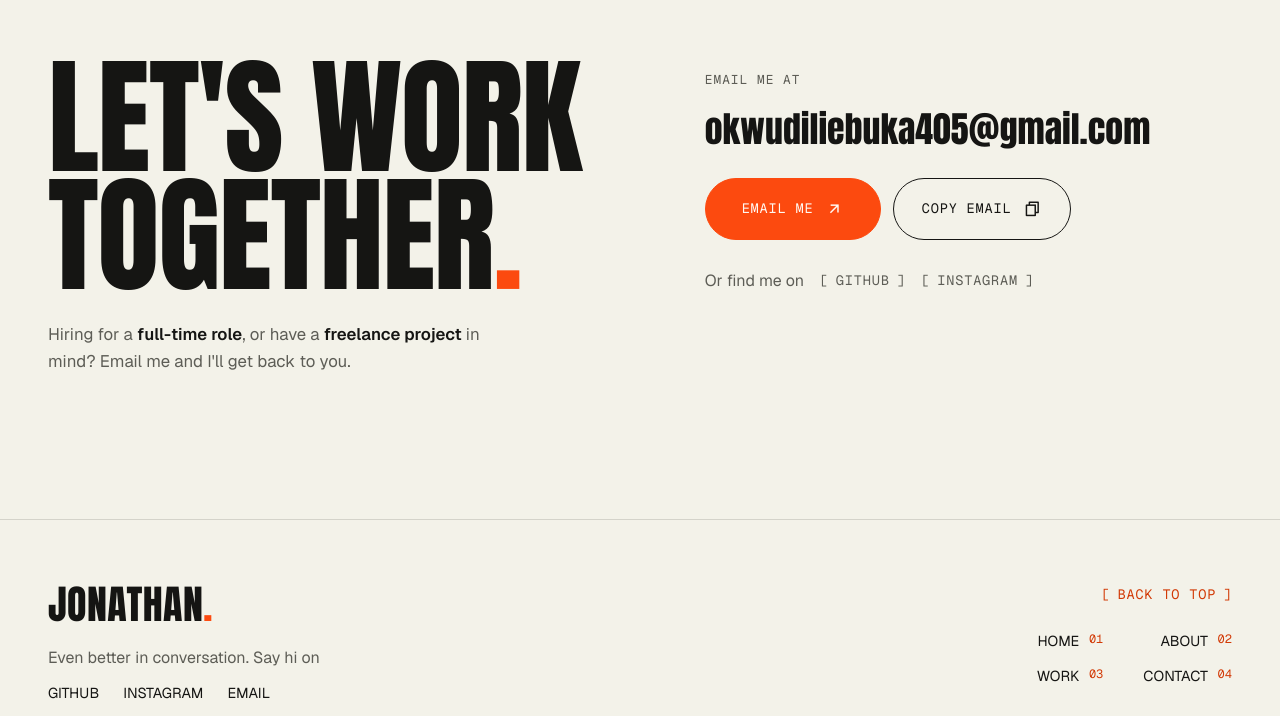
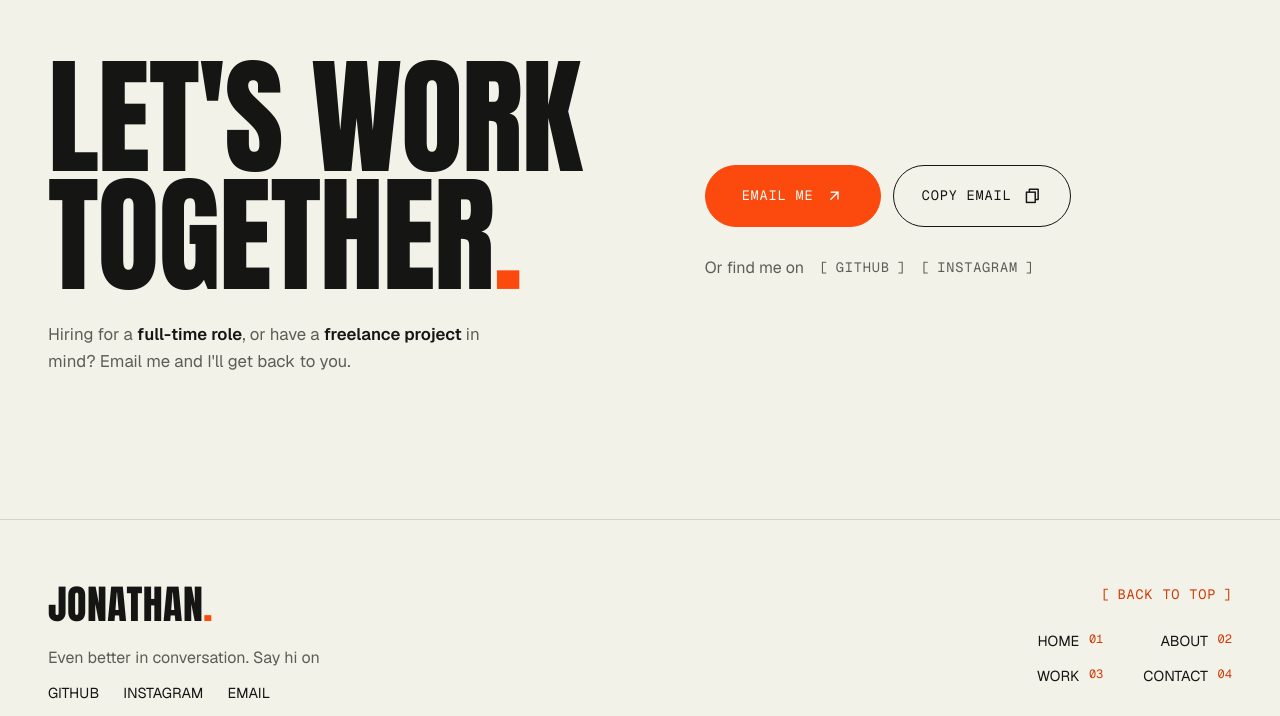
Before and after one commit to Jonathan-ebuka/my-portfolio, a Next.js app: page / in a window 1280 px wide. Shown: the part 5062-5778 px from the top of the page. Built offline with nearby package versions, Linux system fonts and the light colour scheme.

Commit message:
Remove the large email address from the contact section
Keep the Email me and Copy email buttons, and centre them vertically
beside the heading on desktop.

Co-Authored-By: Claude Opus 5.5 <noreply@anthropic.com>
Claude-Session: https://claude.ai/code/session_017UUo3kgQdhrRghCNMiVRT8

```diff
--- a/app/globals.css
+++ b/app/globals.css
@@ -799,7 +799,7 @@ b {
   display: grid;
   grid-template-columns: 1.1fr 1fr;
   gap: clamp(2.5rem, 6vw, 6rem);
-  align-items: start;
+  align-items: center;
 }
 
 .contact__info {
@@ -826,24 +826,10 @@ b {
   padding-top: 0.75rem;
 }
 
-/* the address itself, big and tappable */
-.contact__address {
-  font-family: var(--font-display);
-  font-size: clamp(1.35rem, 2.8vw, 2.75rem);
-  line-height: 1.1;
-  white-space: nowrap; /* never split the address across lines */
-  transition: color 0.25s;
-}
-
-.contact__address:hover {
-  color: var(--accent);
-}
-
 .contact__actions {
   display: flex;
   flex-wrap: wrap;
   gap: 0.75rem;
-  margin-top: 0.5rem;
 }
 
 .pill-btn {
@@ -1099,10 +1085,6 @@ b {
     gap: 0.5rem;
   }
 
-  .contact__address {
-    font-size: clamp(1.25rem, 6.4vw, 2.25rem);
-  }
-
   .contact__other {
     justify-content: center;
   }
--- a/components/Contact.js
+++ b/components/Contact.js
@@ -51,11 +51,6 @@ export default function Contact() {
       </div>
 
       <div className="contact__mail" data-reveal>
-        <p className="eyebrow">Email me at</p>
-        <a href={`mailto:${email}`} className="contact__address">
-          {email}
-        </a>
-
         <div className="contact__actions">
           <a href={`mailto:${email}`} className="pill-btn">
             Email me
```
